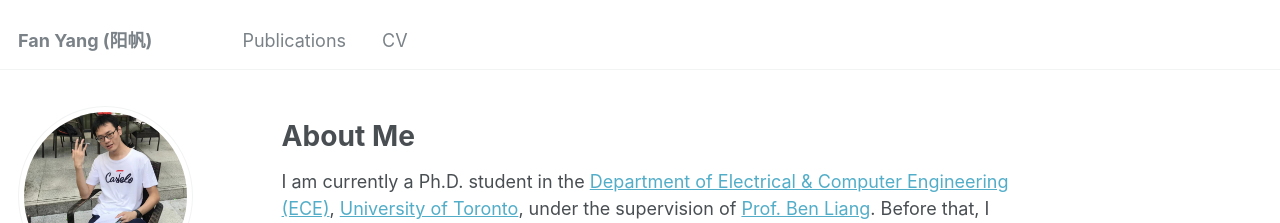
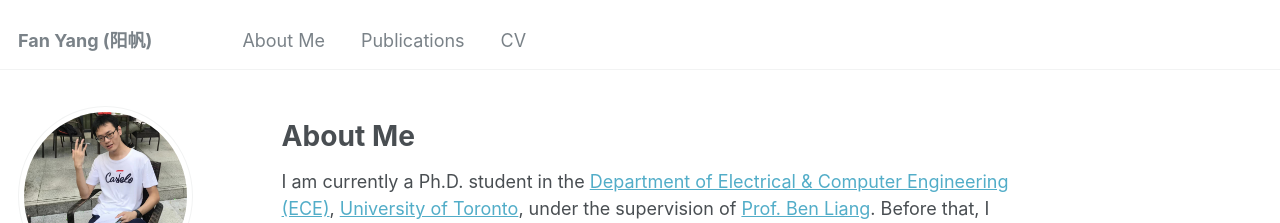
Before and after one commit to fanyang-uoft/fanyang-uoft.github.io, a Jekyll site: the page built from _pages/about.md, in a window 1280 px wide. Shown: the top 223 px of the page. Built offline with Jekyll 4.4.1, drawn with Linux system fonts in a browser that asks for light colours; some web fonts are replaced.

Commit message:
Update navigation.yml

```diff
--- a/_data/navigation.yml
+++ b/_data/navigation.yml
@@ -1,5 +1,8 @@
 # main links links
 main:
+  - title: "About Me"
+    url: /#about
+
   - title: "Publications"
     url: /#publications
 
```
